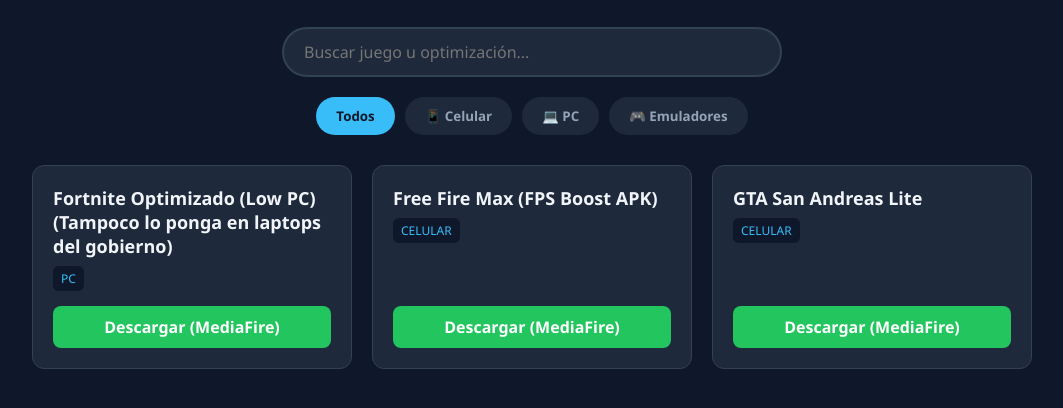
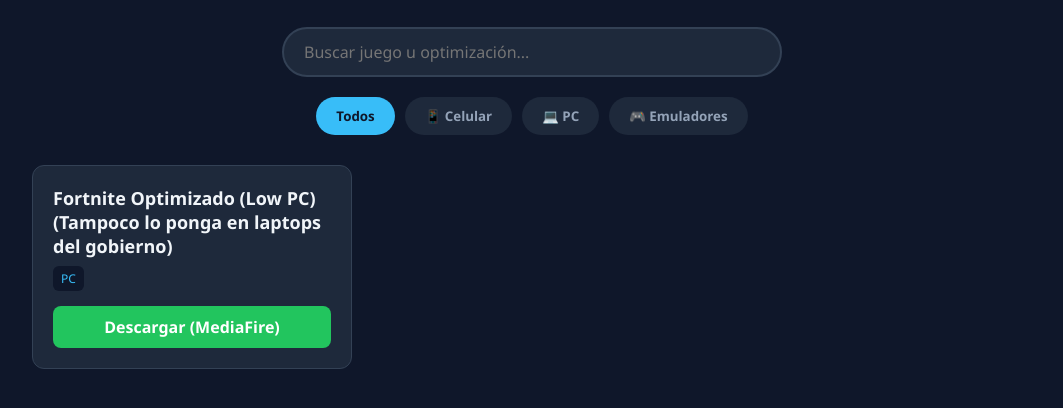
Before and after one commit to rioopti/rioopti.github.io, a plain HTML site: page index.html in a window 1280 px wide. Shown: the part 98-506 px from the top of the page, without its empty margins (108-1171 px from the left). Drawn offline with Linux system fonts and the light colour scheme.

Commit message:
Update index.html

```diff
--- a/index.html
+++ b/index.html
@@ -174,17 +174,6 @@
                 category: "pc",
                 url: "https://gofile.io/d/615c6b34-9876-456f-9b3e-dd001418a148"
             },
-            {
-                name: "Free Fire Max (FPS Boost APK)",
-                category: "celular",
-                url: "https://mediafire.com/file/ejemplo2"
-            },
-            {
-                name: "GTA San Andreas Lite",
-                category: "celular",
-                url: "https://mediafire.com/file/ejemplo3"
-            },
-
         ];
 
         let currentCategory = 'all';
```
